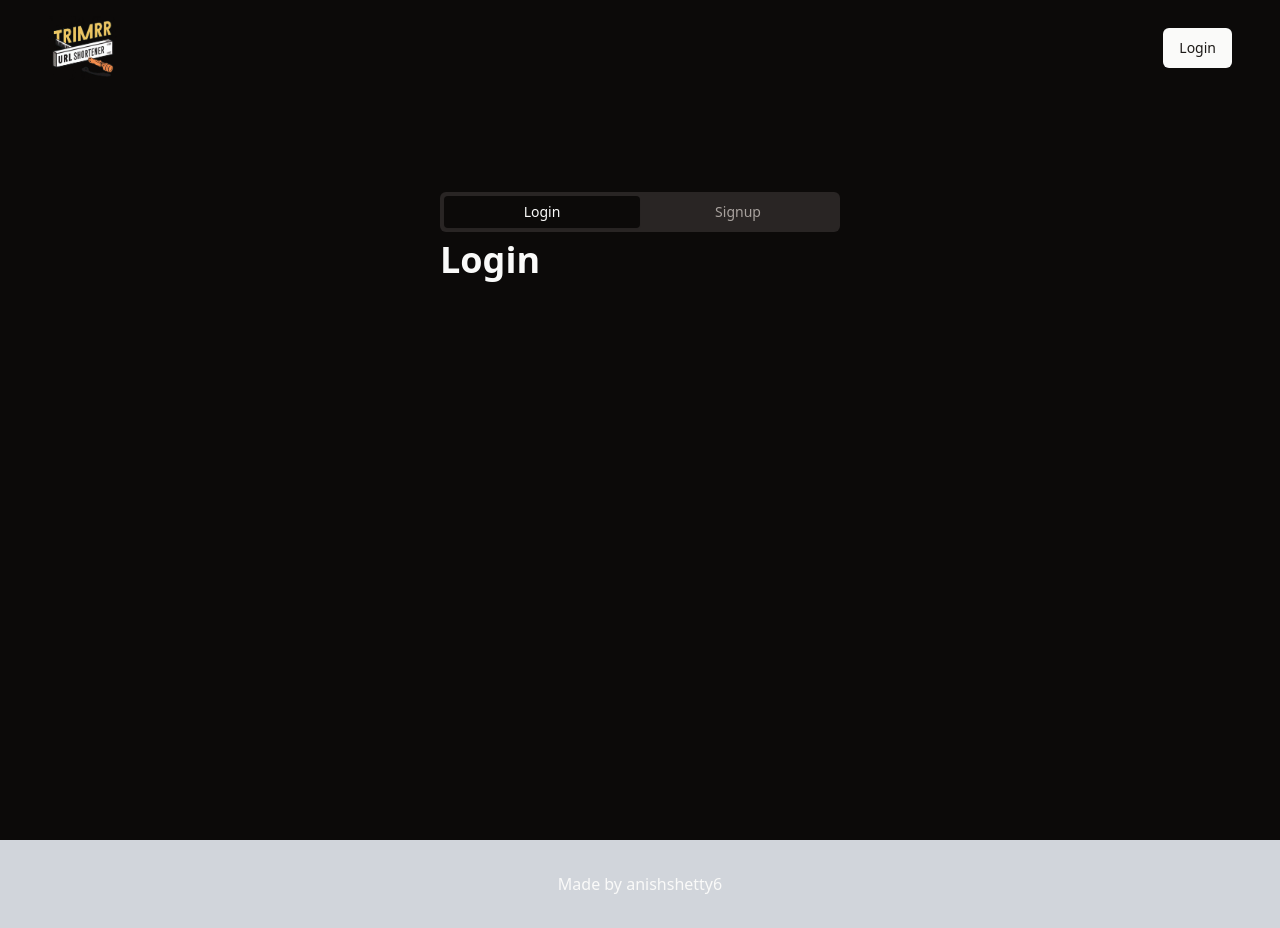
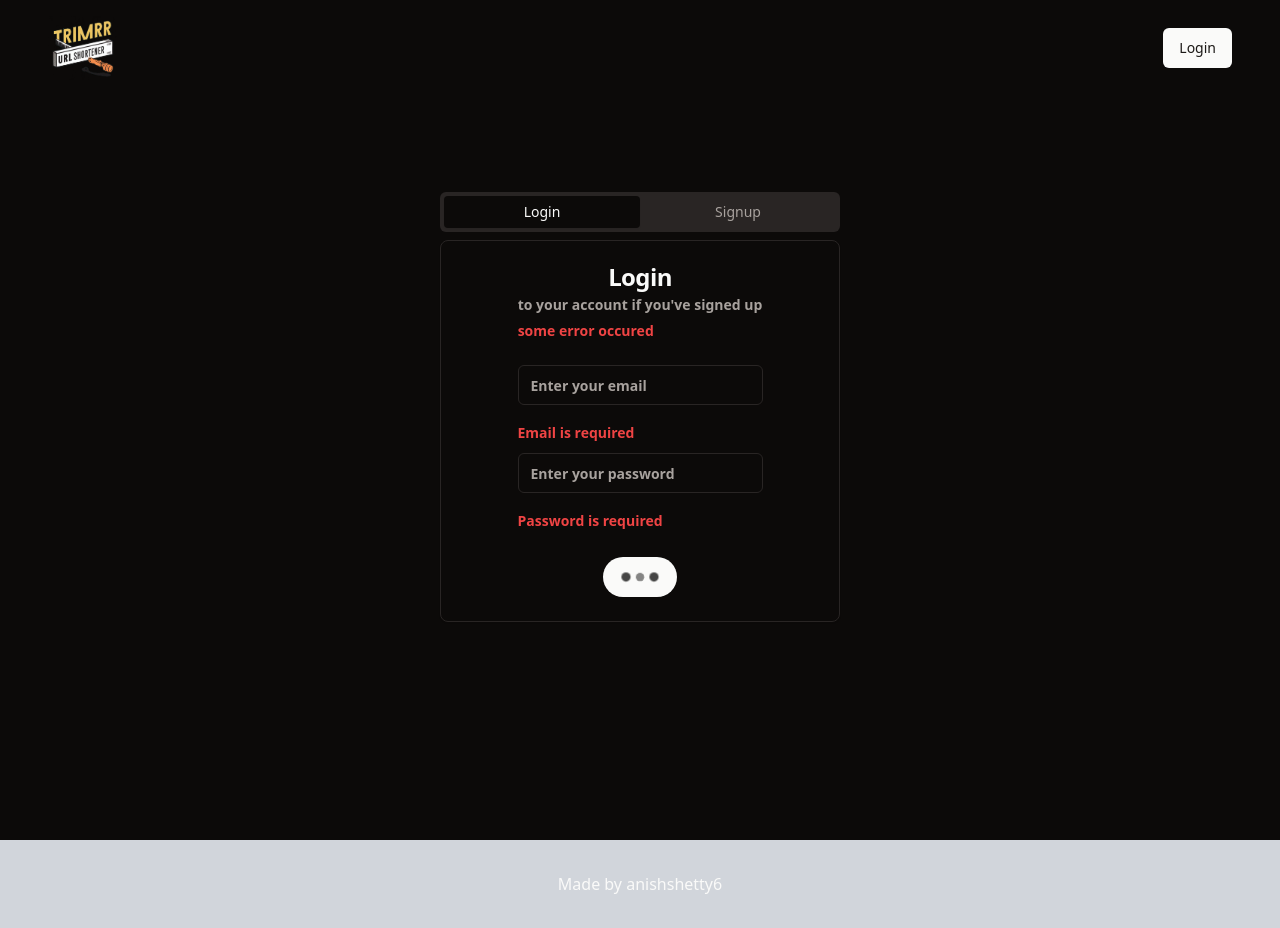
Before and after one commit to anishshetty6/Url_Shortener, a React (Vite) app: page /auth in a window 1280 px wide. Built offline with nearby package versions, Linux system fonts and the light colour scheme.

Commit message:
login auth

```diff
--- a/package.json
+++ b/package.json
@@ -22,8 +22,10 @@
     "react": "^18.3.1",
     "react-dom": "^18.3.1",
     "react-router-dom": "^6.23.1",
+    "react-spinners": "^0.13.8",
     "tailwind-merge": "^2.3.0",
-    "tailwindcss-animate": "^1.0.7"
+    "tailwindcss-animate": "^1.0.7",
+    "yup": "^1.4.0"
   },
   "devDependencies": {
     "@types/react": "^18.3.3",
--- /dev/null
+++ b/src/components/Error.jsx
@@ -0,0 +1,9 @@
+import React from 'react'
+
+const Error = ({message}) => {
+  return (
+    <span className='text-sm text-red-500'>{message}</span>
+  )
+}
+
+export default Error
--- a/src/components/ui/Login.jsx
+++ b/src/components/ui/Login.jsx
@@ -1,8 +1,58 @@
 import React from 'react'
+import {
+  Card,
+  CardContent,
+  CardDescription,
+  CardFooter,
+  CardHeader,
+  CardTitle,
+} from "@/components/ui/card"
+import { Input } from '@/components/ui/input'
+import { Button } from '@/components/ui/button'
+import { BeatLoader } from 'react-spinners'
+import Error from '../Error'
+
 
 const Login = () => {
+  const [formData,setFormData]=React.useState({
+    email:'',
+    password:''
+  });
+
+  const handleInputChange=(e)=>{
+    const {name,value}=e.target;
+    setFormData((prevState)=>({
+      ...prevState,
+      [name]:value,
+    }));
+  };
+
   return (
-    <div>Login</div>
+    <div>
+      <Card className="flex flex-col items-center justify-center">
+        <CardHeader>
+          <CardTitle className="flex items-center justify-center ">Login</CardTitle>
+          <CardDescription>to your account if you've signed up</CardDescription>
+          <Error message='some error occured' />
+        </CardHeader>
+        <CardContent className='space y-2'>
+          <div className='space y-1'>
+            <div className='mb-2'>
+              <Input name='email' type='email' placeholder='Enter your email' />
+              <Error message='Email is required' />
+            </div>
+            <Input name='password' type='password' placeholder='Enter your password' />
+            <Error message='Password is required' />
+          </div>
+        </CardContent>
+        <CardFooter>
+          <Button className='rounded-full'>
+            {true ? <BeatLoader size={10} color='black' /> : 'Login'}
+          </Button>
+        </CardFooter>
+      </Card>
+
+    </div>
   )
 }
 
--- /dev/null
+++ b/src/components/ui/card.jsx
@@ -0,0 +1,50 @@
+import * as React from "react"
+
+import { cn } from "@/lib/utils"
+
+const Card = React.forwardRef(({ className, ...props }, ref) => (
+  <div
+    ref={ref}
+    className={cn("rounded-lg border bg-card text-card-foreground shadow-sm", className)}
+    {...props} />
+))
+Card.displayName = "Card"
+
+const CardHeader = React.forwardRef(({ className, ...props }, ref) => (
+  <div
+    ref={ref}
+    className={cn("flex flex-col space-y-1.5 p-6", className)}
+    {...props} />
+))
+CardHeader.displayName = "CardHeader"
+
+const CardTitle = React.forwardRef(({ className, ...props }, ref) => (
+  <h3
+    ref={ref}
+    className={cn("text-2xl font-semibold leading-none tracking-tight", className)}
+    {...props} />
+))
+CardTitle.displayName = "CardTitle"
+
+const CardDescription = React.forwardRef(({ className, ...props }, ref) => (
+  <p
+    ref={ref}
+    className={cn("text-sm text-muted-foreground", className)}
+    {...props} />
+))
+CardDescription.displayName = "CardDescription"
+
+const CardContent = React.forwardRef(({ className, ...props }, ref) => (
+  <div ref={ref} className={cn("p-6 pt-0", className)} {...props} />
+))
+CardContent.displayName = "CardContent"
+
+const CardFooter = React.forwardRef(({ className, ...props }, ref) => (
+  <div
+    ref={ref}
+    className={cn("flex items-center p-6 pt-0", className)}
+    {...props} />
+))
+CardFooter.displayName = "CardFooter"
+
+export { Card, CardHeader, CardFooter, CardTitle, CardDescription, CardContent }
--- /dev/null
+++ b/src/db/apiAuth.js
@@ -0,0 +1,9 @@
+import supabase from "./supabase";
+
+export async function login({ email, password }) {
+    const { data, error } = await supabase.auth.signInWithPassword({ email, password });
+
+    if (error) throw new Error(error.message);
+
+    return data;
+}
--- a/src/db/supabase.js
+++ b/src/db/supabase.js
@@ -1,7 +1,7 @@
 
 import { createClient } from '@supabase/supabase-js';
 
-const supabaseUrl = import.meta.env.VITE_SUPABASE_URL;
+export const supabaseUrl = import.meta.env.VITE_SUPABASE_URL;
 const supabaseKey = import.meta.env.VITE_SUPABASE_KEY;
 const supabase = createClient(supabaseUrl, supabaseKey);
 
```
Also changed, not shown: 1 other file (tests, documents, lock files or other folders).
